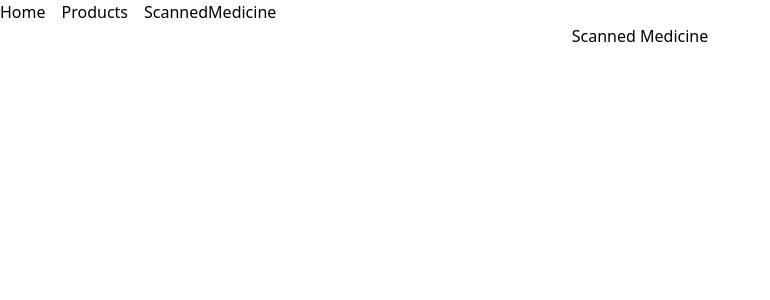
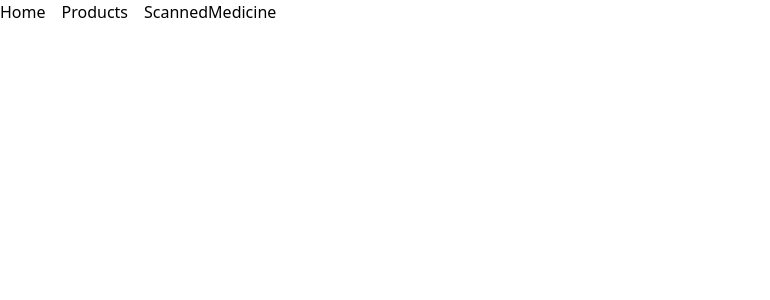
Before and after one commit to Medi-Track/MediTrack, a React (Create React App) app in the folder client/: page /scanned-medicine in a window 1280 px wide. Shown: the top 300 px of the page, without its empty margins (0-770 px from the left). Built offline with nearby package versions, Linux system fonts and the light colour scheme.

Commit message:
page created

```diff
--- a/client/src/components/ProductsModal.tsx
+++ b/client/src/components/ProductsModal.tsx
@@ -1,5 +1,6 @@
 import { Fragment, useState } from "react";
 import { Dialog, Transition } from "@headlessui/react";
+import { Link } from "react-router-dom";
 // components
 import Item from "./molecules/Item";
 // redux
@@ -72,6 +73,7 @@ const ProductsModal = ({
 									>
 										<div className="flex justify-between items-center">
 											<span>Scanned Product</span>
+											<Link to="/scanned-medicine">
 												<button
 													type="button"
 													className="inline-flex justify-center rounded-md border border-transparent bg-blue-100 px-4 py-2 text-sm font-medium text-blue-900 hover:bg-blue-200 focus:outline-none focus-visible:ring-2 focus-visible:ring-blue-500 focus-visible:ring-offset-2"
@@ -83,6 +85,7 @@ const ProductsModal = ({
 												>
 													Done
 												</button>
+											</Link>
 										</div>
 									</Dialog.Title>
 									{data && <Item item={data} />}
--- a/client/src/pages/ScannedMedicine.tsx
+++ b/client/src/pages/ScannedMedicine.tsx
@@ -1,9 +1,22 @@
 import React from "react";
+//redux
+import { useSelector, useDispatch } from "react-redux";
+import Item from "../components/molecules/Item";
+import { RootState } from "../redux/store";
+
+//types
+import { Product } from "../types";
 
 const ScannedMedicine = () => {
+	const medicines: Product[] = useSelector(
+		(state: RootState) => state.scannedProduct.medicine
+	);
 	return (
 		<div>
-			<h1>Scanned Medicine</h1>
+			{medicines?.length > 0 &&
+				medicines?.map((medicine) => (
+					<Item key={medicine._id} item={medicine} />
+				))}
 		</div>
 	);
 };
```
Lines whose indentation alone changed are shown as unchanged.
